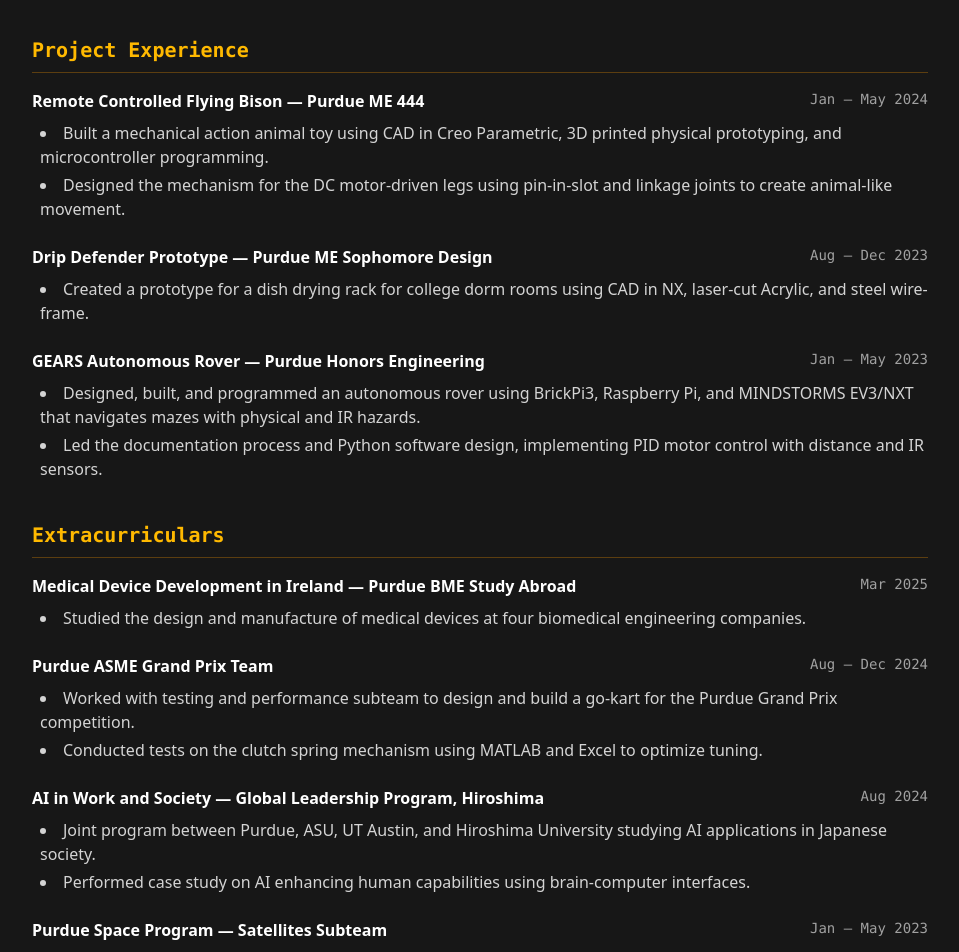
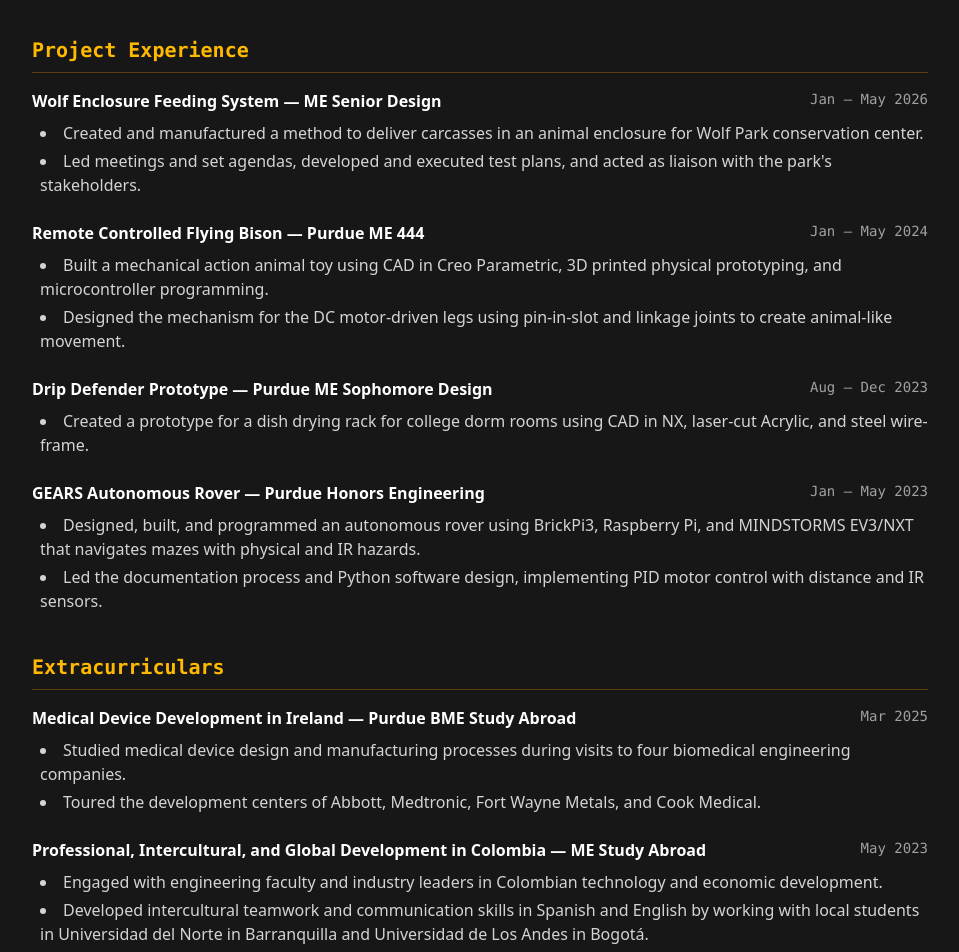
Before and after one commit to tharpep/portfolio-naeman, a Next.js app: page /resume in a window 1280 px wide. Shown: the part 600-1552 px from the top of the page, without its empty margins (160-1119 px from the left). Built offline with nearby package versions, Linux system fonts and the light colour scheme.

Commit message:
updated with new resume

```diff
--- a/src/app/resume/page.tsx
+++ b/src/app/resume/page.tsx
@@ -64,6 +64,18 @@
                         Project Experience
                     </h2>
                     <div className="space-y-6">
+                        {/* Wolf Enclosure */}
+                        <div>
+                            <div className="flex flex-col sm:flex-row sm:justify-between mb-2">
+                                <h3 className="font-bold text-white">Wolf Enclosure Feeding System — ME Senior Design</h3>
+                                <span className="text-neutral-400 font-mono text-sm">Jan – May 2026</span>
+                            </div>
+                            <ul className="list-disc list-inside text-neutral-300 space-y-1 ml-2">
+                                <li>Created and manufactured a method to deliver carcasses in an animal enclosure for Wolf Park conservation center.</li>
+                                <li>Led meetings and set agendas, developed and executed test plans, and acted as liaison with the park&apos;s stakeholders.</li>
+                            </ul>
+                        </div>
+
                         {/* Flying Bison */}
                         <div>
                             <div className="flex flex-col sm:flex-row sm:justify-between mb-2">
@@ -107,14 +119,26 @@
                         Extracurriculars
                     </h2>
                     <div className="space-y-6">
-                        {/* Ireland */}
                         <div>
                             <div className="flex flex-col sm:flex-row sm:justify-between mb-2">
                                 <h3 className="font-bold text-white">Medical Device Development in Ireland — Purdue BME Study Abroad</h3>
                                 <span className="text-neutral-400 font-mono text-sm">Mar 2025</span>
                             </div>
                             <ul className="list-disc list-inside text-neutral-300 space-y-1 ml-2">
-                                <li>Studied the design and manufacture of medical devices at four biomedical engineering companies.</li>
+                                <li>Studied medical device design and manufacturing processes during visits to four biomedical engineering companies.</li>
+                                <li>Toured the development centers of Abbott, Medtronic, Fort Wayne Metals, and Cook Medical.</li>
+                            </ul>
+                        </div>
+
+                        {/* Colombia */}
+                        <div>
+                            <div className="flex flex-col sm:flex-row sm:justify-between mb-2">
+                                <h3 className="font-bold text-white">Professional, Intercultural, and Global Development in Colombia — ME Study Abroad</h3>
+                                <span className="text-neutral-400 font-mono text-sm">May 2023</span>
+                            </div>
+                            <ul className="list-disc list-inside text-neutral-300 space-y-1 ml-2">
+                                <li>Engaged with engineering faculty and industry leaders in Colombian technology and economic development.</li>
+                                <li>Developed intercultural teamwork and communication skills in Spanish and English by working with local students in Universidad del Norte in Barranquilla and Universidad de Los Andes in Bogotá.</li>
                             </ul>
                         </div>
 
--- a/src/lib/getProjects.ts
+++ b/src/lib/getProjects.ts
@@ -27,6 +27,15 @@
         status: "in-progress",
     },
     // Academic Projects
+    {
+        slug: "wolf-enclosure",
+        title: "Wolf Enclosure Feeding System",
+        description: "Created and manufactured a method to deliver carcasses in an animal enclosure for Wolf Park conservation center. Led meetings, developed test plans, and acted as liaison with park stakeholders.",
+        technologies: ["Project Management", "Manufacturing", "Testing", "Communication"],
+        timeline: "Jan - May 2026",
+        category: "academic",
+        status: "in-progress",
+    },
     {
         slug: "flying-bison",
         title: "Remote Controlled Flying Bison",
```
Also changed, not shown: .agent/tasks/update_content.md (added), 1 other file (tests, documents, lock files or other folders).
